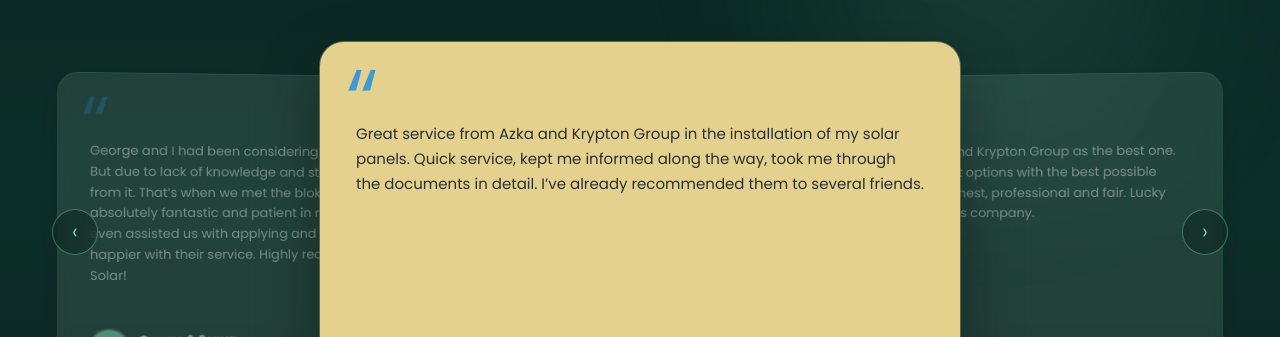
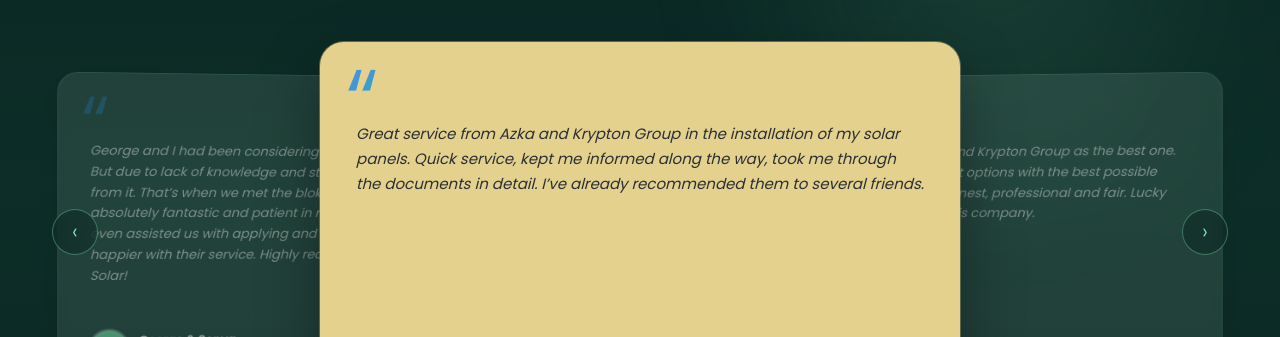
Before and after one commit to codenamesilver-alt/krypton-energy-react, a React (Vite) app in the folder app/: page / in a window 1280 px wide. Shown: the part 4000-4337 px from the top of the page. Built offline with nearby package versions, Linux system fonts and the light colour scheme; no server answers.

Commit message:
Use Poppins italic for testimonial text

```diff
--- a/app/src/styles/testimonials.css
+++ b/app/src/styles/testimonials.css
@@ -157,6 +157,8 @@
 
 .testi-text {
   margin: 44px 0 0;
+  font-family: 'Poppins', system-ui, -apple-system, sans-serif;
+  font-style: italic;
   font-size: 15px;
   line-height: 1.65;
   font-weight: 400;
```
